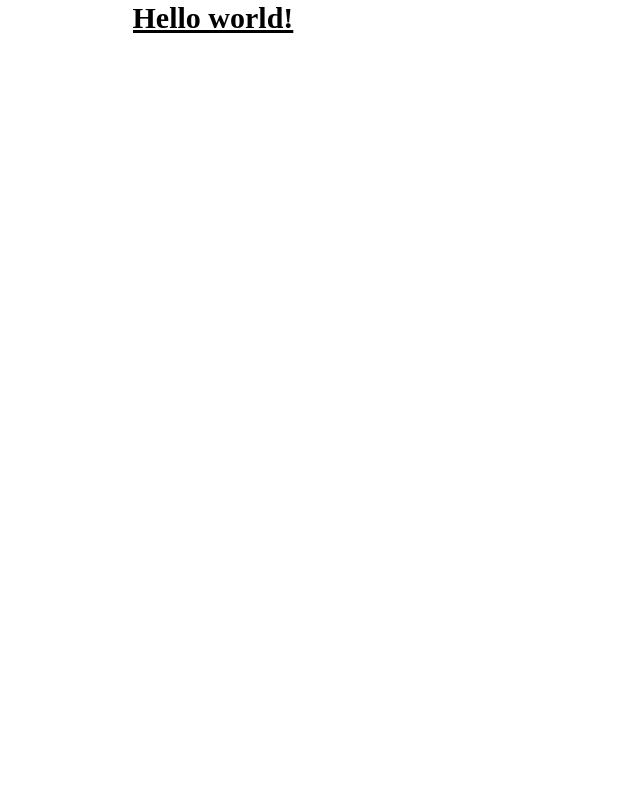
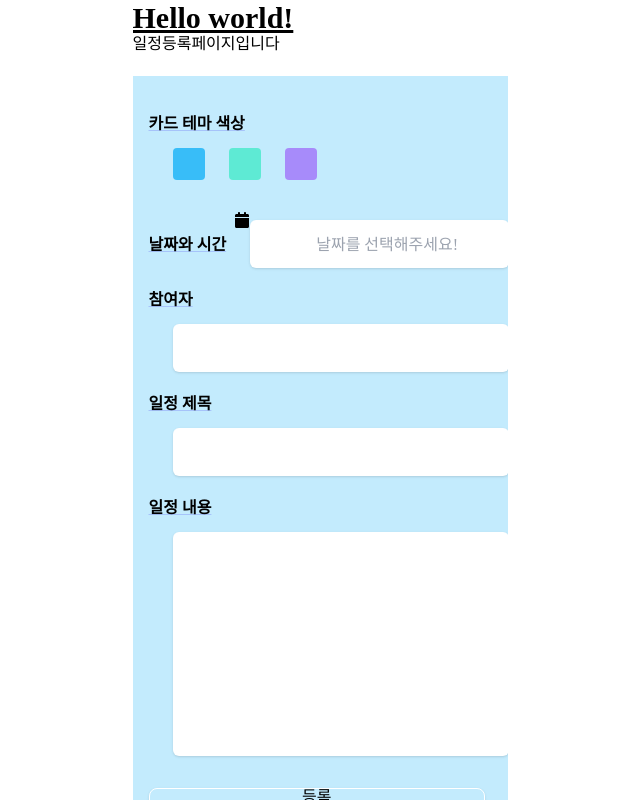
Before and after one commit to gnims-project/Gnims-frontend, a React (Create React App) app: page /schedules in a window 1280 px wide. Shown: the whole page, without its empty margins (320-960 px from the left). Built offline with nearby package versions, Linux system fonts and the light colour scheme.

Commit message:
레포지토리 이사하는 작업

```diff
--- a/package.json
+++ b/package.json
@@ -9,7 +9,10 @@
     "axios": "^1.3.2",
     "html-webpack-plugin": "^5.5.0",
     "json-server": "^0.17.1",
+    "picker": "^0.1.4",
     "react": "^18.2.0",
+    "react-date": "^2.0.0",
+    "react-datepicker": "^4.10.0",
     "react-dom": "^18.2.0",
     "react-modal": "^3.16.1",
     "react-query": "^3.39.3",
--- a/public/index.html
+++ b/public/index.html
@@ -1,6 +1,11 @@
 <!DOCTYPE html>
 <html lang="en">
   <head>
+    <script
+      type="text/javascript"
+      src="https://static.nid.naver.com/js/naveridlogin_js_sdk_2.0.0.js"
+      charset="utf-8"
+    ></script>
     <meta charset="utf-8" />
     <meta name="viewport" content="width=device-width, initial-scale=1" />
     <meta name="theme-color" content="#000000" />
--- /dev/null
+++ b/src/components/Schedule/ScheduleAdd.js
@@ -0,0 +1,150 @@
+import React, { useEffect, useState } from "react";
+import DatePicker from "react-datepicker";
+import "react-datepicker/dist/react-datepicker.css";
+// CSS Modules, react-datepicker-cssmodules.css
+// import 'react-datepicker/dist/react-datepicker-cssmodules.css';
+
+const ScheduleAdd = () => {
+  //필요한 변수들
+  const [selectedDate, setSelectedDate] = useState();
+  const [selectedColor, setColorSelected] = useState("");
+  const [bgColor, setBgColor] = useState("bg-sky-400/30");
+  const [subject, setSubject] = useState("");
+  const [content, setContent] = useState("");
+
+  //색상지정시 카드의 백그라운드컬러가 바뀌면서 selectedColor에 값이 입혀진다.
+  const eventHandlerBlue = () => {
+    setColorSelected("blue");
+    setBgColor("bg-sky-400/30");
+  };
+  const eventHandlerGreen = () => {
+    setColorSelected("green");
+    setBgColor("bg-teal-300/30");
+  };
+  const eventHandlerPurple = () => {
+    setColorSelected("purple");
+    setBgColor("bg-violet-400/30");
+  };
+
+  //일정의 제목과 내용, 참여자 onChangeHandler
+  const onSubjectChangeHandler = (e) => {
+    setSubject(e.target.value);
+  };
+  const onContentChangeHandler = (e) => {
+    setContent(e.target.value);
+  };
+
+  useEffect(() => {
+    console.log(selectedColor);
+    console.log(selectedDate);
+    console.log(subject, content);
+  }, [selectedDate, selectedColor]);
+
+  return (
+    <div className="mt-6 ">
+      <div className={`${bgColor} flex w-screen h-screen p-4`}>
+        <form>
+          <div
+            className={"font-semibold underline mt-6 decoration-indigo-500/30"}
+          >
+            카드 테마 색상
+            <div className="mt-4 flex-row flex  ">
+              <div
+                className="rounded ml-6 w-8 h-8 bg-sky-400 "
+                onClick={eventHandlerBlue}
+              >
+                {}
+              </div>
+              <div
+                className="rounded ml-6 w-8 h-8 bg-teal-300  "
+                onClick={eventHandlerGreen}
+              >
+                {""}
+              </div>
+              <div
+                className="rounded ml-6 w-8 h-8 bg-violet-400 "
+                onClick={eventHandlerPurple}
+              >
+                {""}
+              </div>
+            </div>
+          </div>
+          <div className="mt-6 justify-center font-semibold underline decoration-indigo-500/30 ">
+            날짜와 시간
+            <DatePicker
+              showIcon
+              className="shadow ml-6 w-full h-12 mt-4 bg-white justify-center text-l hover:bg-sky-100 rounded-md text-black font-medium  text-center"
+              dateFormat="yyyy년 MM월 dd일 h:mm aa"
+              selected={selectedDate}
+              onChange={(date) => setSelectedDate(date)}
+              showTimeSelect
+              placeholderText="날짜를 선택해주세요!"
+            />
+          </div>
+
+          <div className="mt-6 font-semibold underline decoration-indigo-500/30">
+            참여자
+            <input
+              className="mt-4 shadow
+              hover:bg-sky-100
+              ml-6
+              w-full
+              h-12
+              bg-white
+              justify-center
+              text-l
+              rounded-md
+              text-black
+              font-medium
+             "
+            />
+          </div>
+          <div className="mt-6 font-semibold underline decoration-indigo-500/30">
+            일정 제목{" "}
+            <input
+              value={subject}
+              onChange={onSubjectChangeHandler}
+              className="mt-4 shadow
+              hover:bg-sky-100
+              ml-6
+              w-full
+              h-12
+              bg-white
+              justify-center
+              text-l
+              rounded-md
+              text-black
+              font-medium
+              p-4"
+            />
+          </div>
+          <div className="mt-6 font-semibold underline decoration-indigo-500/30">
+            일정 내용
+            <input
+              value={content}
+              onChange={onContentChangeHandler}
+              className="mt-4
+              shadow
+              hover:bg-sky-100
+              ml-6
+              w-full
+              h-56
+              bg-white
+              text-l
+              rounded-md
+              text-black
+              font-medium
+             p-4
+             place-itmes-start"
+            />
+          </div>
+          <button className="mt-8 rounded-lg text-center align-middle border-white w-full h-12 border justify-center flex shadow">
+            등록
+          </button>
+        </form>
+      </div>
+    </div>
+  );
+};
+
+export default ScheduleAdd;
--- /dev/null
+++ b/src/components/login/Callback.js
@@ -0,0 +1,11 @@
+import React from "react";
+
+function Callback() {
+  return (
+    <div>
+      <h1>callback!!</h1>
+    </div>
+  );
+}
+
+export default Callback;
--- /dev/null
+++ b/src/components/login/NaverLogin.js
@@ -0,0 +1,74 @@
+import axios from "axios";
+import { useEffect } from "react";
+
+const NaverLogin = () => {
+  const { naver } = window;
+  //    깃헙에 올릴 땐 아래의 env활용
+  const NAVER_CLIENT_ID = process.env.REACT_APP_NAVER_CLIENT_ID;
+  const NAVER_CALLBACK_URL = process.env.REACT_APP_NAVER_CALLBACK_URL;
+
+  const initializeNaverLogin = () => {
+    const naverLogin = new naver.LoginWithNaverId({
+      clientId: NAVER_CLIENT_ID,
+      callbackUrl: NAVER_CALLBACK_URL,
+      isPopup: false,
+      loginButton: { color: "green", type: 1, height: 58 },
+      callbackHandle: true,
+    });
+    naverLogin.init();
+
+    /*
+    아래와 같이 로그인한 유저 정보를 직접 접근하여 추출가능하다.
+    백엔드에서도 Authorization과 함께 유저정보를 body에 담아줄 것이기 때문에 생략이 가능하다!
+    그러나 편의를 위해 먼저 로컬스토리지에 담아두자!
+    */
+
+    naverLogin.getLoginStatus(async function (status) {
+      if (status) {
+        const userEmail = naverLogin.user.getEmail();
+        const userNickName = naverLogin.user.getName();
+        console.log(userEmail, userNickName);
+        localStorage.setItem("email", userEmail);
+        localStorage.setItem("nickname", userNickName);
+      }
+    });
+  };
+
+  // URL에서 네이버토큰을 추출한다.
+  const userAccessToken = () => {
+    window.location.href.includes("access_token") && getToken();
+  };
+
+  const getToken = () => {
+    const navertoken = window.location.href.split("=")[1].split("&")[0];
+    console.log(navertoken);
+    // URL에서 추출한 access token을 로컬 스토리지에 저장
+    localStorage.setItem("NaverAuthorization", navertoken);
+  };
+
+  const sendTokenAndGetAuthorization = async () => {
+    const { data } = await axios
+      .get(`http://hayangaeul.shop/naver/login`, {
+        headers: { token: localStorage.getItem("NaverAuthorization") },
+      })
+      .then((res) => {
+        localStorage.setItem("Authorization", res.headers.get("Authorization"));
+      });
+    console.log(data);
+  };
+
+  // 화면 첫 렌더링이후 바로 실행
+  useEffect(() => {
+    initializeNaverLogin();
+    userAccessToken();
+    sendTokenAndGetAuthorization();
+  }, []);
+
+  return (
+    <>
+      {/*네이버 로그인아이콘표시 */}
+      <div id="naverIdLogin" />
+    </>
+  );
+};
+export default NaverLogin;
--- /dev/null
+++ b/src/page/NaverLoginPage.jsx
@@ -0,0 +1,12 @@
+import React from "react";
+import NaverLogin from "../components/login/NaverLogin";
+
+const NaverLoginPage = () => {
+  return (
+    <div>
+      <NaverLogin />
+    </div>
+  );
+};
+
+export default NaverLoginPage;
--- /dev/null
+++ b/src/page/ScheduleRegisterPage.js
@@ -0,0 +1,13 @@
+import React from "react";
+import ScheduleAdd from "../components/Schedule/ScheduleAdd";
+
+const ScheduleRegisterPage = () => {
+  return (
+    <>
+      일정등록페이지입니다
+      <ScheduleAdd />
+    </>
+  );
+};
+
+export default ScheduleRegisterPage;
--- a/src/page/test.js
+++ /dev/null
@@ -1,7 +0,0 @@
-import React from "react";
-
-const test = () => {
-  return <div></div>;
-};
-
-export default test;
--- a/src/shared/Router.js
+++ b/src/shared/Router.js
@@ -2,12 +2,21 @@ import React from "react";
 import { BrowserRouter, Route, Routes } from "react-router-dom";
 import Layout from "../components/layout/Layout";
 import styled from "styled-components";
+import Callback from "../components/login/Callback";
+import ScheduleRegisterPage from "../page/ScheduleRegisterPage";
+import NaverLoginPage from "../page/NaverLoginPage";
+
 const Router = () => {
   return (
     <BrowserRouter>
       <Container>
         <Layout>
           <h1 className="text-3xl font-bold underline">Hello world!</h1>
+          <Routes>
+            <Route path="/callback" element={<Callback />} />
+            <Route path="/schedules" element={<ScheduleRegisterPage />} />
+            <Route path="/naver/login" element={<NaverLoginPage />} />
+          </Routes>
         </Layout>
       </Container>
     </BrowserRouter>
```
Also changed, not shown: 1 other file (tests, documents, lock files or other folders).
